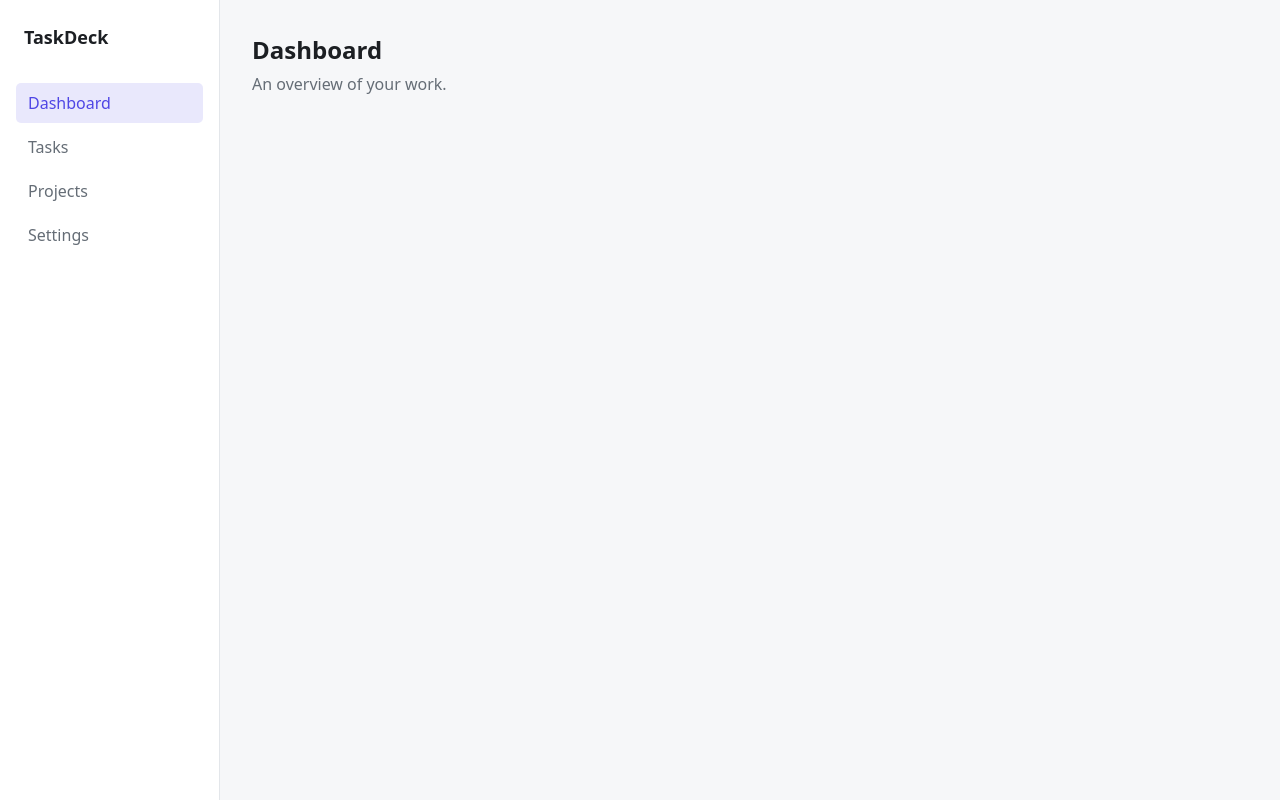
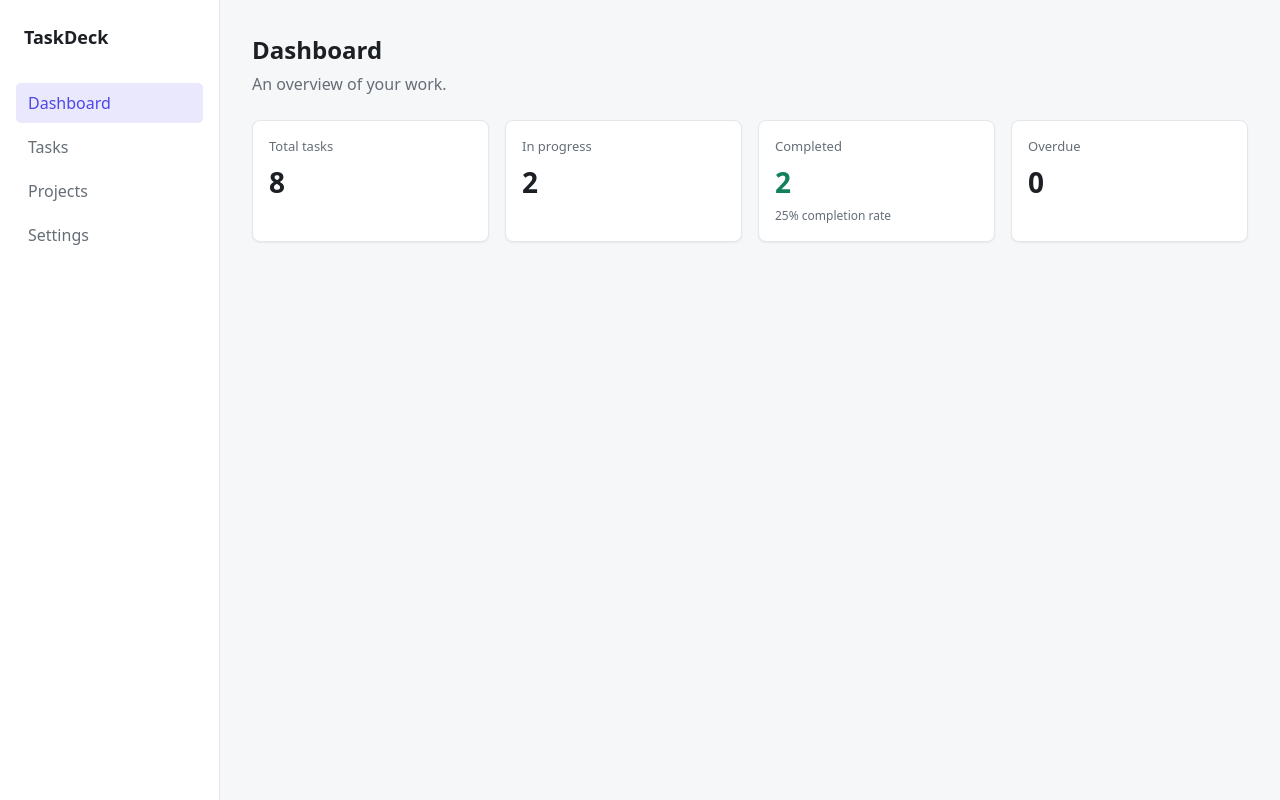
Before and after one commit to smithernest2026/taskdeck, a React (Vite) app: page / in a window 1280 px wide. Built offline with nearby package versions, Linux system fonts and the light colour scheme.

Commit message:
feat: build Dashboard with live task stats
Render total, in-progress, completed, and overdue metrics derived from
store state via the stats selector.

```diff
--- /dev/null
+++ b/src/pages/DashboardPage.css
@@ -0,0 +1,5 @@
+.dashboard__grid {
+  display: grid;
+  grid-template-columns: repeat(auto-fit, minmax(180px, 1fr));
+  gap: var(--space-4);
+}
--- a/src/pages/DashboardPage.tsx
+++ b/src/pages/DashboardPage.tsx
@@ -1,9 +1,32 @@
+import { useMemo } from 'react';
 import Header from '../components/Header';
+import StatCard from '../components/StatCard';
+import { useStore } from '../store/StoreContext';
+import { getTaskStats } from '../store/selectors';
+import './DashboardPage.css';
 
 export default function DashboardPage() {
+  const { state } = useStore();
+  const stats = useMemo(() => getTaskStats(state.tasks), [state.tasks]);
+
   return (
     <>
       <Header title="Dashboard" description="An overview of your work." />
+      <section className="dashboard__grid" aria-label="Task statistics">
+        <StatCard label="Total tasks" value={stats.total} />
+        <StatCard label="In progress" value={stats.inProgress} />
+        <StatCard
+          label="Completed"
+          value={stats.done}
+          hint={`${stats.completionRate}% completion rate`}
+          tone="success"
+        />
+        <StatCard
+          label="Overdue"
+          value={stats.overdue}
+          tone={stats.overdue > 0 ? 'danger' : 'default'}
+        />
+      </section>
     </>
   );
 }
```
